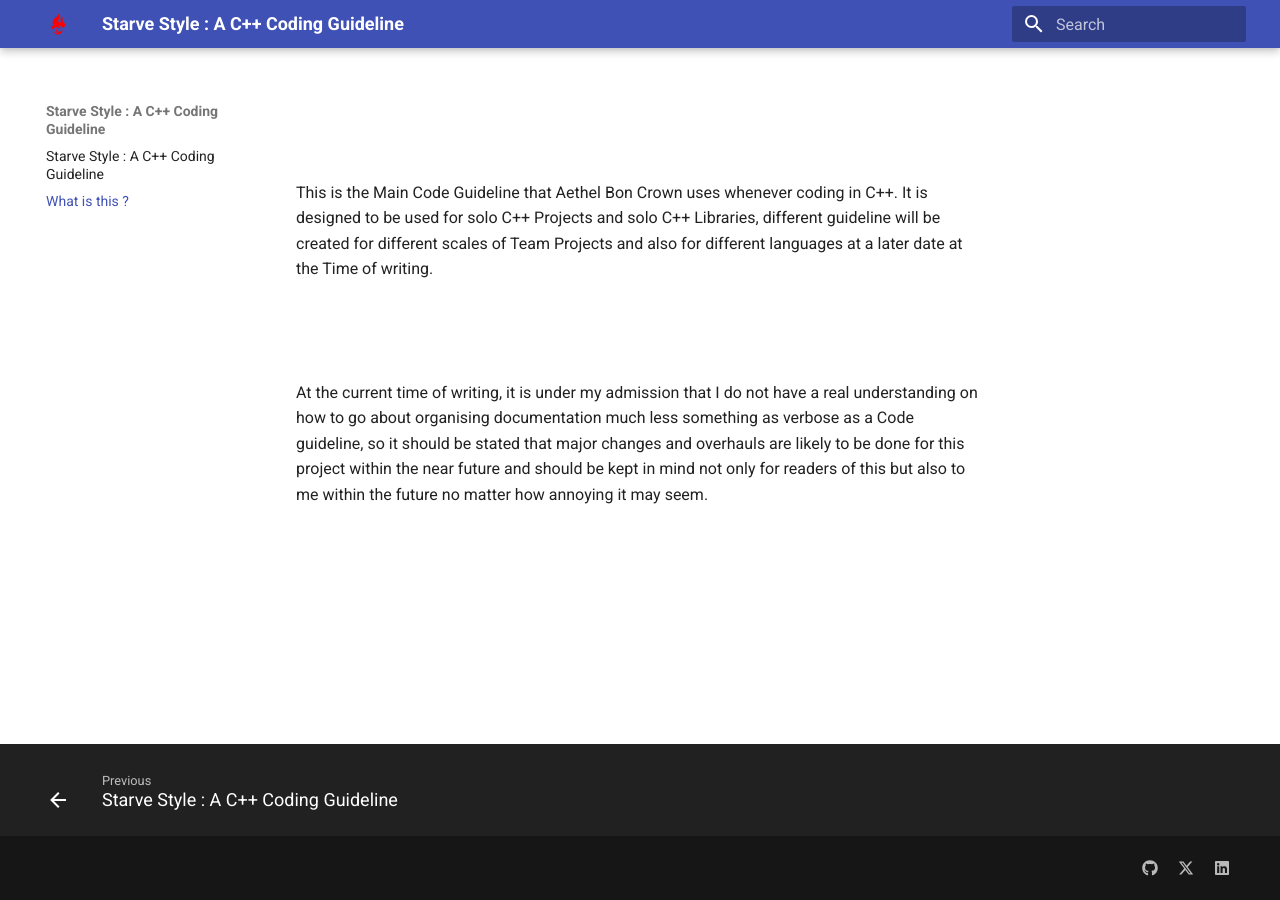
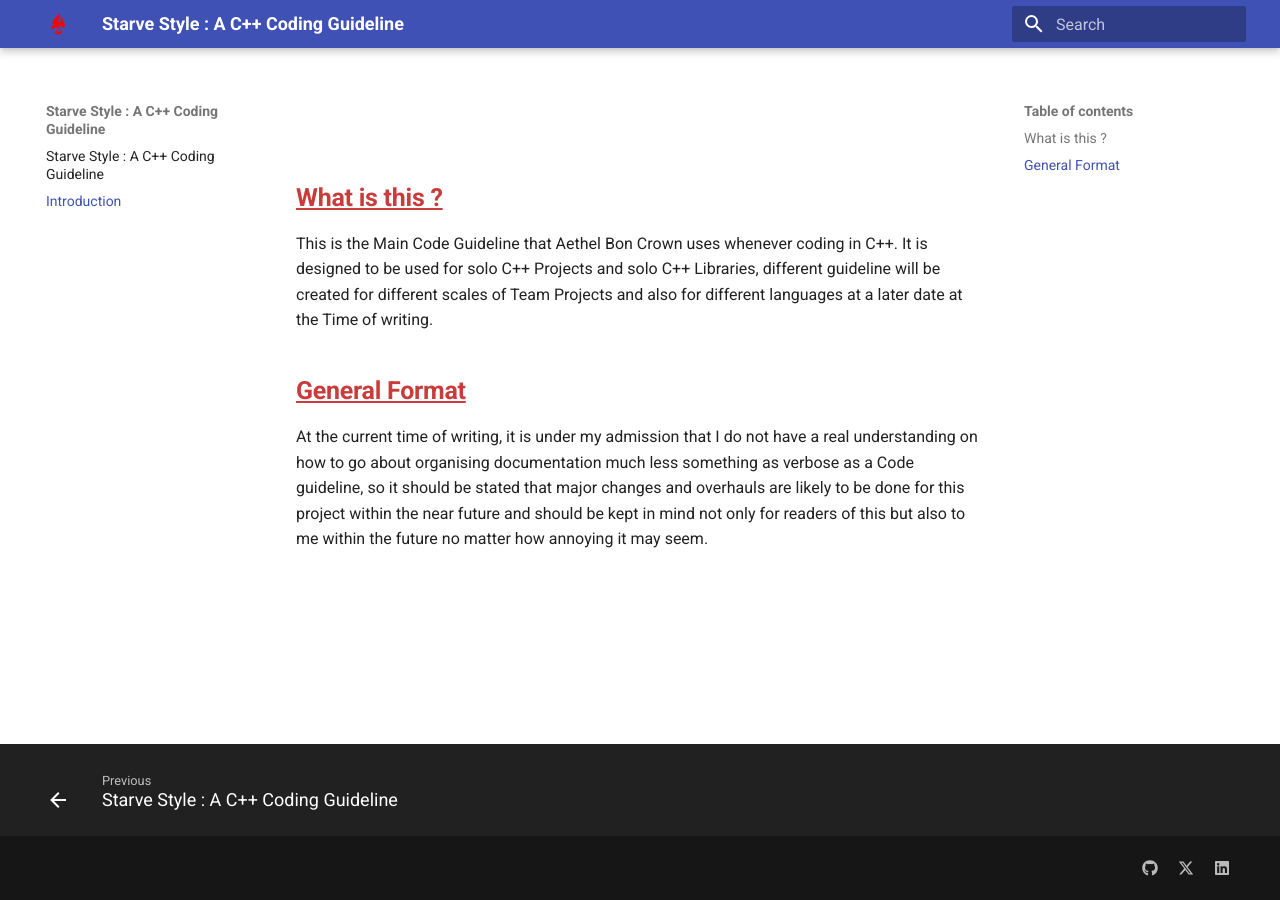
Before and after one commit to Belphonz/Starve-Style, an MkDocs documentation site: the page built from docs/Introduction.md, in a window 1280 px wide. Built offline with MkDocs 1.6.1 and Material for MkDocs 9.7.7, drawn with Linux system fonts in a browser that asks for light colours.

Commit message:
vault backup: 2024-10-19 14:13:52

```diff
--- a/docs/Introduction.md
+++ b/docs/Introduction.md
@@ -1,8 +1,8 @@
-# <u>What is this ?</u>
+## <u>What is this ?</u>
 
 This is the Main Code Guideline that Aethel Bon Crown uses whenever coding in C++.
 It is designed to be used for solo C++ Projects and solo C++ Libraries, different guideline will be created for different scales of Team Projects and also for different languages at a later date at the Time of writing.
 
-# <u>General Format</u>
+## <u>General Format</u>
 
 At the current time of writing, it is under my admission that I do not have a real understanding on how to go about organising documentation much less something as verbose as a Code guideline, so it should be stated that major changes and overhauls are likely to be done for this project within the near future and should be kept in mind not only for readers of this but also to me within the future no matter how annoying it may seem.
```
